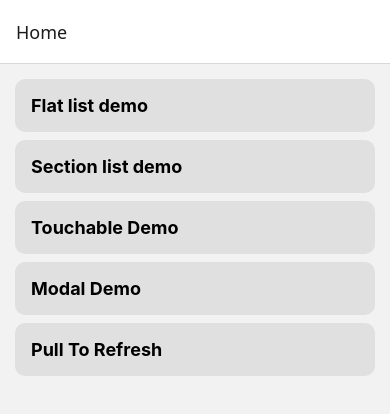
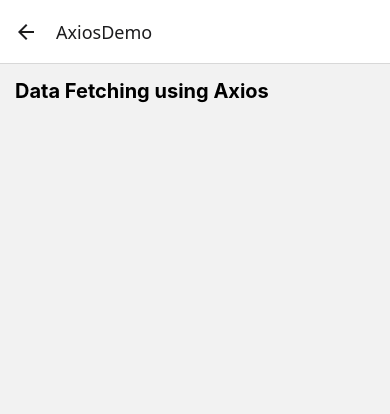
Before and after one commit to LuigyMartial/reactNtFull24-listapi, a React Native app: screen /AxiosDemo in a window 390 px wide. Shown: the top 414 px of the page. Built offline with nearby package versions, Linux system fonts and the light colour scheme.

Commit message:
add fetch data api

```diff
--- /dev/null
+++ b/src/screens/AxiosScreen.tsx
@@ -0,0 +1,22 @@
+import {StyleSheet, Text, View} from "react-native";
+
+
+const AxiosDemoScreen:React.FC = () => {
+    return (
+        <View style={styles.container}>
+            <Text style={styles.header}>Data Fetching using Axios</Text>
+        </View>
+    )
+}
+
+const styles = StyleSheet.create({
+    container: {
+        flex: 1,
+        padding: 15,
+    },
+    header: {
+        fontSize: 20,
+        fontWeight: 'bold',
+    }
+});
+export default AxiosDemoScreen;
--- a/src/screens/DataFetching.tsx
+++ b/src/screens/DataFetching.tsx
@@ -0,0 +1,77 @@
+import {ActivityIndicator, FlatList, StyleSheet, Text, View} from "react-native";
+import {useEffect, useState} from "react";
+
+interface Post {
+    id: number;
+    title: string;
+}
+
+
+const DataFetching: React.FC = () => {
+    const [data, setData] = useState<Post[]>([]);
+    const [loading, setLoading] = useState(false);
+
+    const fetchListOfPost = async () => {
+        try {
+            setLoading(true)
+            const response = await fetch('https://jsonplaceholder.typicode.com/posts');
+            const data: Post[] = await response.json();
+
+            if(data){
+                setData(data);
+                setLoading(false);
+            } else {
+                setData([data]);;
+                setLoading(false);
+            }
+        } catch (e){
+            console.error(e)
+        }
+    }
+
+    useEffect(() => {
+        fetchListOfPost()
+    }, [])
+
+    //console.log(data);
+    const renderItem = ({item} : {item: Post}) => (
+        <View style={styles.item}>
+            <Text style={styles.title}>{item.title}</Text>
+        </View>
+    )
+
+    return (
+        <View style={styles.container}>
+            <Text style={styles.header}>Data Fetching using API</Text>
+            { loading ? (
+                <ActivityIndicator size={'large'} color={'#0000ff'} />
+            ) : (
+                <FlatList
+                    keyExtractor={item => item.id.toString()}
+                    data={data}
+                    renderItem={renderItem}
+                />
+            )}
+        </View>
+    )
+}
+
+const styles = StyleSheet.create({
+    container: {
+        flex: 1,
+        padding: 15,
+    },
+    header: {
+        fontSize: 20,
+        fontWeight: 'bold',
+    },
+    item: {
+        marginVertical: 8,
+        marginHorizontal: 16,
+        padding: 20,
+        backgroundColor: "#c6df0a"
+    },
+    title: { fontSize: 16, fontWeight: 'bold' }
+});
+
+export default DataFetching;
--- a/src/screens/HomeScreen.tsx
+++ b/src/screens/HomeScreen.tsx
@@ -28,6 +28,16 @@ const topics = [
     id: 5,
     title: 'Pull To Refresh',
     screen: 'PullToRefreshDemo',
+  },
+  {
+    id: 6,
+    title: 'Data Fetching',
+    screen: 'DataFetchingDemo',
+  },
+  {
+    id: 7,
+    title: 'Axios',
+    screen: 'AxiosDemo',
   }
 ]
 
--- a/src/screens/RootNavigator.tsx
+++ b/src/screens/RootNavigator.tsx
@@ -5,6 +5,8 @@ import SectionListScreen from "./SectionListScreen.tsx";
 import TouchableScreen from "./TouchableScreen.tsx";
 import ModalScreen from "./ModalScreen.tsx";
 import PullToRefresh from "./PullToRefresh.tsx";
+import DataFetching from "./DataFetching.tsx";
+import AxiosDemoScreen from "./AxiosScreen.tsx";
 
 export type RootStackParamList = {
   Home: undefined;
@@ -13,6 +15,8 @@ export type RootStackParamList = {
   TouchableDemo: undefined;
   ModalDemo: undefined;
   PullToRefreshDemo: undefined;
+  DataFetchingDemo: undefined;
+  AxiosDemo: undefined;
 }
 
 const Stack = createStackNavigator<RootStackParamList>();
@@ -26,6 +30,9 @@ const RootNavigator: React.FC = () => {
             <Stack.Screen name="TouchableDemo" component={TouchableScreen} />
             <Stack.Screen name="ModalDemo" component={ModalScreen} />
             <Stack.Screen name="PullToRefreshDemo" component={PullToRefresh} />
+            <Stack.Screen name="DataFetchingDemo" component={DataFetching} />
+            <Stack.Screen name="AxiosDemo" component={AxiosDemoScreen} />
+
         </Stack.Navigator>
     );
 }
```
